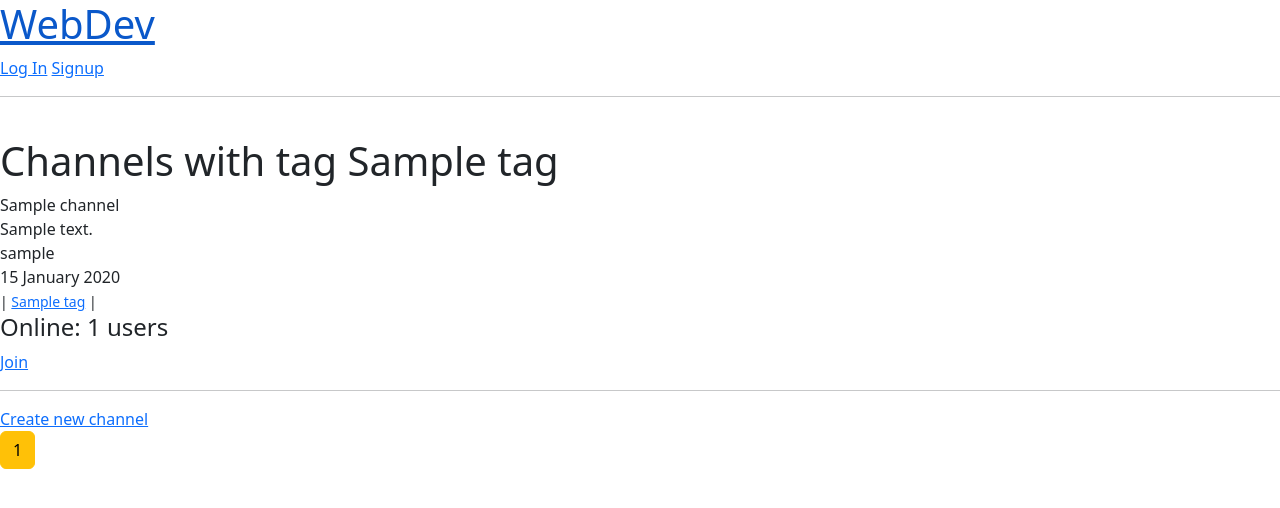
After one commit to VasyaIT/WebDev, a Django app: a page that uses webdev/templates/base.html in a window 1280 px wide. The commit adds this page. Shown: the top 508 px of the page. Run offline with Django 4.2, Linux system fonts and the light colour scheme; tables that the repository leaves empty hold one stand-in row (values such as "Sample post"); parts of the project's set-up code (start-up, migrations or seed data) failed here and were passed over.

Commit message:
Add paginator and update tags

```diff
--- a/webdev/channels_app/admin.py
+++ b/webdev/channels_app/admin.py
@@ -14,10 +14,11 @@ class ChannelAdmin(admin.ModelAdmin):
 
 @admin.register(Tag)
 class TagAdmin(admin.ModelAdmin):
-    list_display = ('id', 'name',)
+    list_display = ('id', 'name', 'slug')
     list_display_links = ('name',)
     search_fields = ('name',)
     empty_value_display = '---'
+    prepopulated_fields = {'slug': ('name',)}
 
 
 @admin.register(Message)
--- a/webdev/channels_app/models.py
+++ b/webdev/channels_app/models.py
@@ -1,19 +1,27 @@
 from django.db import models
 from django.contrib.auth import get_user_model
+from django.urls import reverse
 
 User = get_user_model()
 
 
 class Tag(models.Model):
-    name = models.CharField(verbose_name='search tags', max_length=15, help_text='Enter the search tags')
+    name = models.CharField(verbose_name='search tags', max_length=30, help_text='Enter the search tags')
+    slug = models.SlugField(verbose_name='URL', max_length=255, unique=True, db_index=True, help_text='URL')
+
+    class Meta:
+        ordering = ['-id']
 
     def __str__(self):
         return self.name
 
+    def get_absolute_url(self):
+        return reverse('detail_tag', args=[self.slug])
+
 
 class Channel(models.Model):
     name = models.CharField(verbose_name='name', max_length=50, help_text='Enter the channel name')
-    slug = models.SlugField(verbose_name='URL', max_length=100, unique=True, db_index=True, help_text='URL', null=False,
+    slug = models.SlugField(verbose_name='URL', max_length=255, unique=True, db_index=True, help_text='URL', null=False,
                             blank=False)
     description = models.CharField(
         verbose_name='description',
@@ -35,8 +43,14 @@ class Channel(models.Model):
         blank=True
     )
 
+    class Meta:
+        ordering = ['-id']
+
     def __str__(self):
         return self.name
+
+    def get_absolute_url(self):
+        return reverse('detail_channel', args=[self.slug])
 
 
 class Message(models.Model):
--- a/webdev/channels_app/urls.py
+++ b/webdev/channels_app/urls.py
@@ -5,5 +5,5 @@ urlpatterns = [
     path('', views.index, name='index'),
     path('create_channel/', views.create_channel, name='create_channel'),
     path('channels/<slug:slug>/', views.detail_channel, name='detail_channel'),
-
+    path('tag/<slug:tag_slug>/', views.index, name='detail_tag'),
 ]
--- a/webdev/channels_app/views.py
+++ b/webdev/channels_app/views.py
@@ -1,33 +1,53 @@
 from django.contrib.auth.decorators import login_required
 from django.contrib.auth import get_user_model
+from django.core.paginator import Paginator, EmptyPage, PageNotAnInteger
 from django.db import IntegrityError
+from django.http import Http404
 
-from django.shortcuts import render, redirect
+from django.shortcuts import render, redirect, get_object_or_404
 
 from .forms import ChannelForm
-from .models import Channel, Message
+from .models import Channel, Message, Tag
 
 from .utils import save_channel_form
 
 User = get_user_model()
 
 
-def index(request):
-    channels = Channel.objects.select_related('author').prefetch_related('current_users', 'tags').order_by('-id')
+def index(request, tag_slug=None):
+    channels_list = Channel.objects.select_related('author').prefetch_related('current_users', 'tags')
+
+    tag = None
+    if tag_slug:
+        tag = get_object_or_404(Tag, slug=tag_slug)
+        channels_list = channels_list.filter(tags__in=[tag]).select_related('author')\
+            .prefetch_related('tags', 'current_users')
+
+    paginator = Paginator(channels_list, 3)
+    page_number = request.GET.get('page', 1)
+
+    try:
+        channels = paginator.page(page_number)
+    except EmptyPage:
+        channels = paginator.page(1)
+    except PageNotAnInteger:
+        raise Http404
+
     context = {
         'channels': channels,
+        'tag': tag,
     }
     return render(request, 'channels/index.html', context)
 
 
 @login_required
 def detail_channel(request, slug):
-    channels = Channel.objects.select_related('author').get(slug=slug)
-    messages = Message.objects.select_related('channel', 'user').filter(channel=channels).order_by('id')[0:25]
+    channels = get_object_or_404(Channel.objects.select_related('author'), slug=slug)
+    messages = Message.objects.select_related('channel', 'user').filter(channel=channels)[:50]
 
     context = {
         'channels': channels,
-        'messages': messages
+        'messages': messages,
     }
     return render(request, 'channels/detail_channel.html', context)
 
--- a/webdev/templates/base.html
+++ b/webdev/templates/base.html
@@ -14,7 +14,7 @@
 <body>
 <main>
     <nav>
-        <h1>WebDev</h1>
+        <h1><a href="{% url 'index' %}">WebDev</a></h1>
         {% if user.is_authenticated %}
             <a href="{% url 'logout' %}">Log out</a> | {{ user }}
         {% else %}
--- a/webdev/templates/channels/index.html
+++ b/webdev/templates/channels/index.html
@@ -1,18 +1,29 @@
 {% extends 'base.html' %}
 
-{% block title %}Channels{% endblock %}
+{% block title %}
+    {% if tag %}
+        Channels with tag {{ tag }}
+    {% else %}
+        Channels
+    {% endif %}
+{% endblock %}
 
 {% block main %}
+    {% with tag as tag_name %}
+    {% if tag_name %}
+        <h1>Channels with tag {{ tag_name }}</h1>
+    {% endif %}
     {% for channel in channels %}
         {{ channel.name }}<br>
         {{ channel.description }}<br>
         {{ channel.author }}<br>
         {{ channel.date|date:"d E Y" }}<br>
-        <small>{% for tag in channel.tags.all %}{{ tag }} | {% endfor %}</small><br>
+        <small>{% for t in channel.tags.all %}| <a href="{{ t.get_absolute_url }}">{{ t }}</a> | {% endfor %}</small><br>
         <h4>Online: {{ channel.current_users.count }} users</h4>
-        <a href="{% url 'detail_channel' channel.slug %}">Join</a>
+        <a href="{{ channel.get_absolute_url }}">Join</a>
         <hr>
     {% endfor %}
-    <a href="{% url 'create_channel' %}">Create new channel</a>
-
+    <a href="{% url 'create_channel' %}">Create new channel</a><br>
+    {% include 'paginator.html' with page_obj=channels %}
+    {% endwith %}
 {% endblock %}
--- /dev/null
+++ b/webdev/templates/paginator.html
@@ -0,0 +1,29 @@
+{% if page_obj.has_previous %}
+  <a class="btn btn-warning mb-4" href="?page={{ page_obj.previous_page_number }}">« Previous page</a>
+
+  {% if page_obj.number > 3 %}
+    <a class="btn btn-outline-warning mb-4" href="?page=1">1</a>
+    {% if page_obj.number > 4 %}
+      <button class="btn btn-outline-warning mb-4" disabled="">...</button>
+    {% endif %}
+  {% endif %}
+{% endif %}
+
+{% for num in page_obj.paginator.page_range %}
+  {% if page_obj.number == num %}
+    <a class="btn btn-warning mb-4" href="?page={{ num }}">{{ num }}</a>
+  {% elif num > page_obj.number|add:'-3' and num < page_obj.number|add:'3' %}
+    <a class="btn btn-outline-warning mb-4" href="?page={{ num }}">{{ num }}</a>
+  {% endif %}
+{% endfor %}
+
+{% if page_obj.has_next %}
+  {% if page_obj.number < page_obj.paginator.num_pages|add:'-3' %}
+    <button class="btn btn-outline-warning mb-4" disabled="">...</button>
+    <a class="btn btn-outline-warning mb-4" href="?page={{ page_obj.paginator.num_pages }}">{{ page_obj.paginator.num_pages }}</a>
+  {% elif page_obj.number < page_obj.paginator.num_pages|add:'-2' %}
+    <a class="btn btn-outline-warning mb-4" href="?page={{ page_obj.paginator.num_pages }}">{{ page_obj.paginator.num_pages }}</a>
+  {% endif %}
+
+  <a class="btn btn-warning mb-4" href="?page={{ page_obj.next_page_number }}">Next Page »</a>
+{% endif %}
```
Also changed, not shown: webdev/users/views.py (+15 -4 lines), webdev/webdev/settings.py (+7 -1 lines), .pre-commit-config.yaml, webdev/channels_app/migrations/0001_initial.py, webdev/channels_app/migrations/0002_alter_tag_name.py (added), webdev/channels_app/migrations/0002_channel_current_users_message.py (deleted), webdev/channels_app/migrations/0003_alter_channel_current_users.py (deleted), webdev/channels_app/migrations/0004_remove_channel_current_users.py (deleted), webdev/channels_app/migrations/0005_channel_current_users.py (deleted), webdev/channels_app/migrations/0006_remove_channel_tag_channel_tags_and_more.py (deleted), 2 other files.
